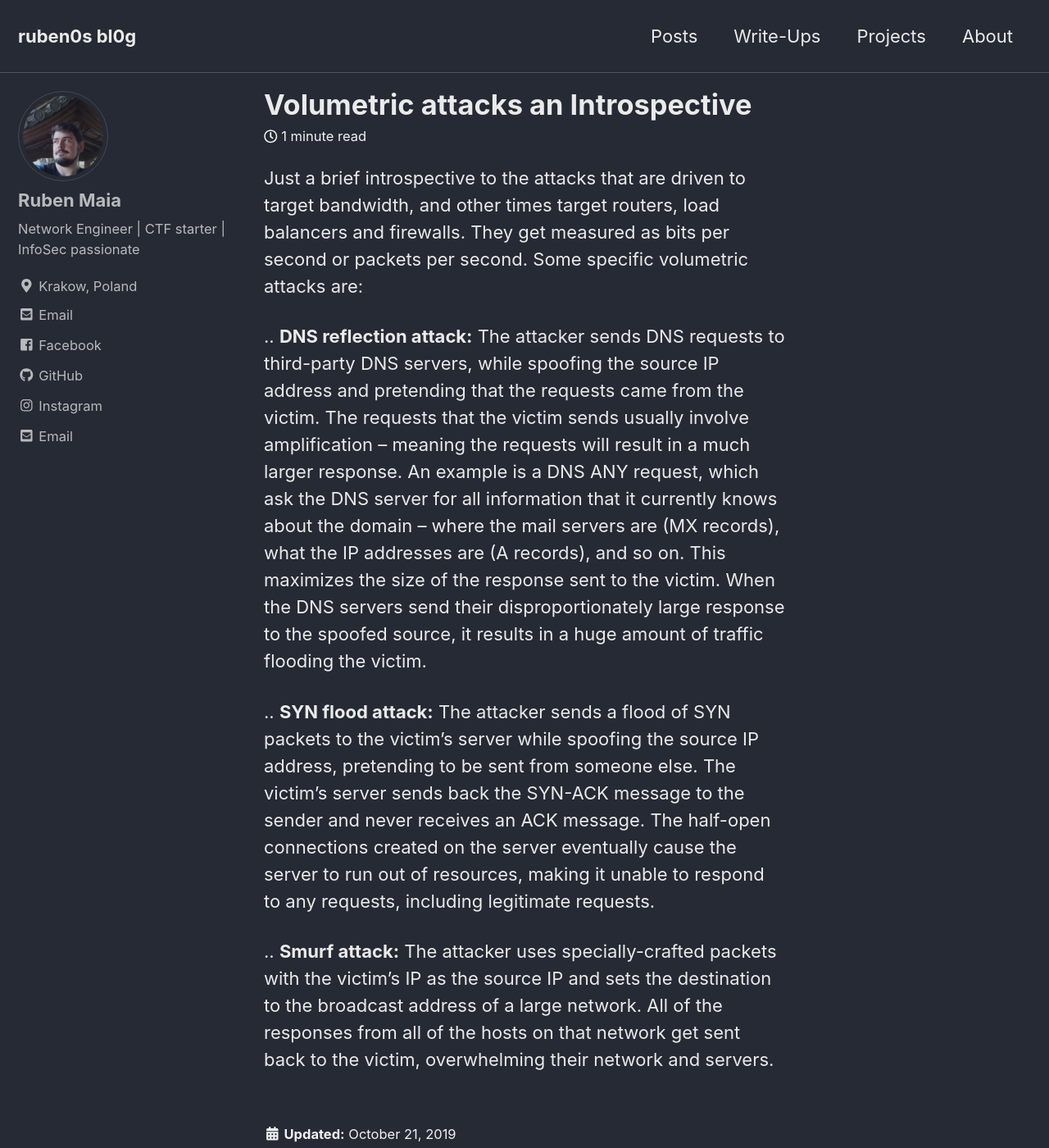
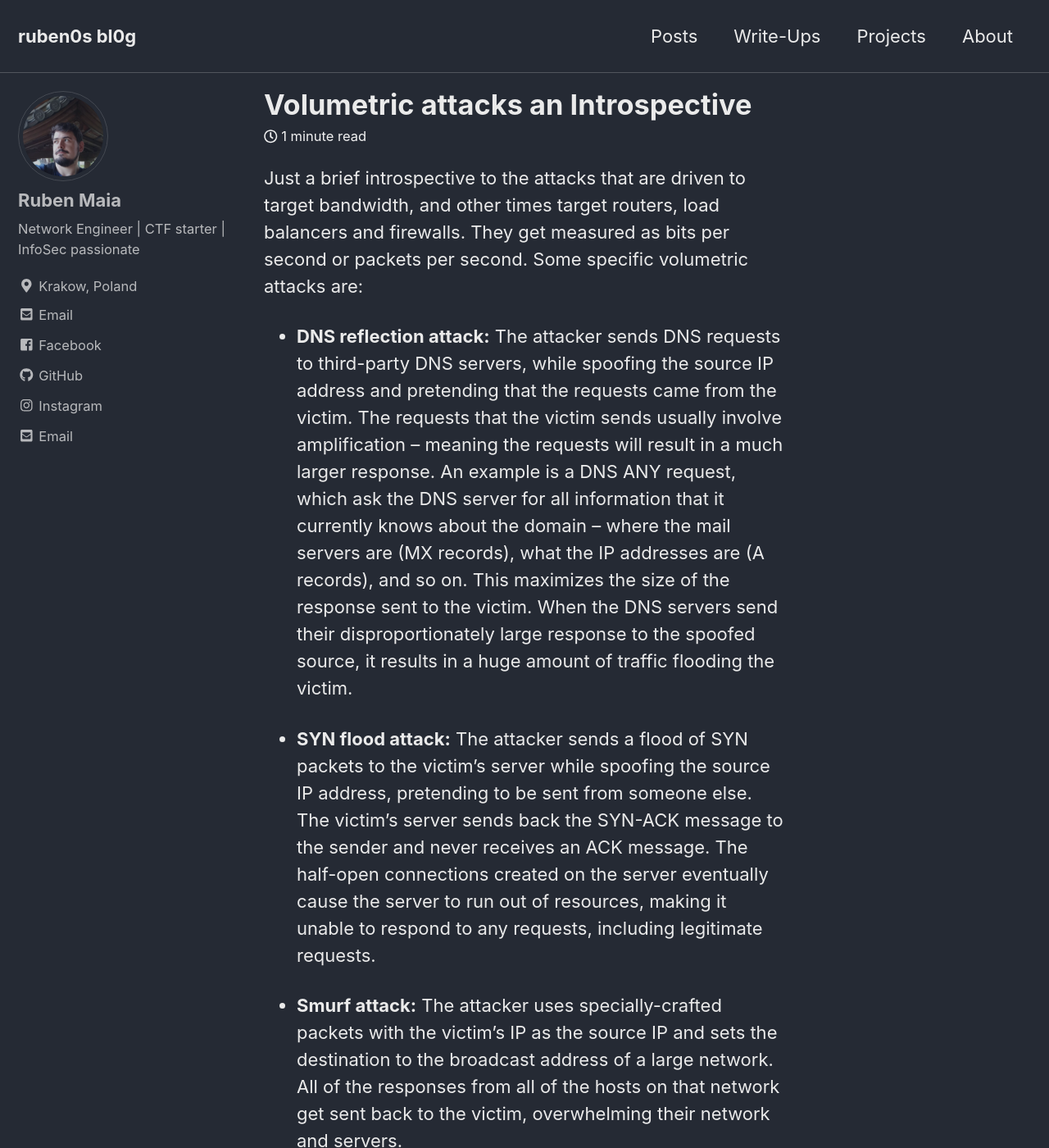
Before and after one commit to rbnmaia/rbnmaia.github.io, a Jekyll site: the page built from _posts/2019-10-21-volumetric.md, in a window 1280 px wide and 1400 px high. Shown: the whole window at 82% size. Built offline with Jekyll 4.4.1, drawn with Linux system fonts in a browser that asks for light colours; cached includes are drawn as plain includes.

Commit message:
Update 2019-10-21-volumetric.md

```diff
--- a/_posts/2019-10-21-volumetric.md
+++ b/_posts/2019-10-21-volumetric.md
@@ -4,8 +4,8 @@ title: Volumetric attacks an Introspective
 
 Just a brief introspective to the attacks that are driven to target bandwidth, and other times target routers, load balancers and firewalls. They get measured as bits per second or packets per second. Some specific volumetric attacks are:
 
-.. **DNS reflection attack:** The attacker sends DNS requests to third-party DNS servers, while spoofing the source IP address and pretending that the requests came from the victim. The requests that the victim sends usually involve amplification – meaning the requests will result in a much larger response. An example is a DNS ANY request, which ask the DNS server for all information that it currently knows about the domain – where the mail servers are (MX records), what the IP addresses are (A records), and so on. This maximizes the size of the response sent to the victim. When the DNS servers send their disproportionately large response to the spoofed source, it results in a huge amount of traffic flooding the victim.
++ **DNS reflection attack:** The attacker sends DNS requests to third-party DNS servers, while spoofing the source IP address and pretending that the requests came from the victim. The requests that the victim sends usually involve amplification – meaning the requests will result in a much larger response. An example is a DNS ANY request, which ask the DNS server for all information that it currently knows about the domain – where the mail servers are (MX records), what the IP addresses are (A records), and so on. This maximizes the size of the response sent to the victim. When the DNS servers send their disproportionately large response to the spoofed source, it results in a huge amount of traffic flooding the victim.
 
-.. **SYN flood attack:** The attacker sends a flood of SYN packets to the victim’s server while spoofing the source IP address, pretending to be sent from someone else. The victim’s server sends back the SYN-ACK message to the sender and never receives an ACK message. The half-open connections created on the server eventually cause the server to run out of resources, making it unable to respond to any requests, including legitimate requests.
++ **SYN flood attack:** The attacker sends a flood of SYN packets to the victim’s server while spoofing the source IP address, pretending to be sent from someone else. The victim’s server sends back the SYN-ACK message to the sender and never receives an ACK message. The half-open connections created on the server eventually cause the server to run out of resources, making it unable to respond to any requests, including legitimate requests.
 
-.. **Smurf attack:** The attacker uses specially-crafted packets with the victim’s IP as the source IP and sets the destination to the broadcast address of a large network. All of the responses from all of the hosts on that network get sent back to the victim, overwhelming their network and servers.
++ **Smurf attack:** The attacker uses specially-crafted packets with the victim’s IP as the source IP and sets the destination to the broadcast address of a large network. All of the responses from all of the hosts on that network get sent back to the victim, overwhelming their network and servers.
```
